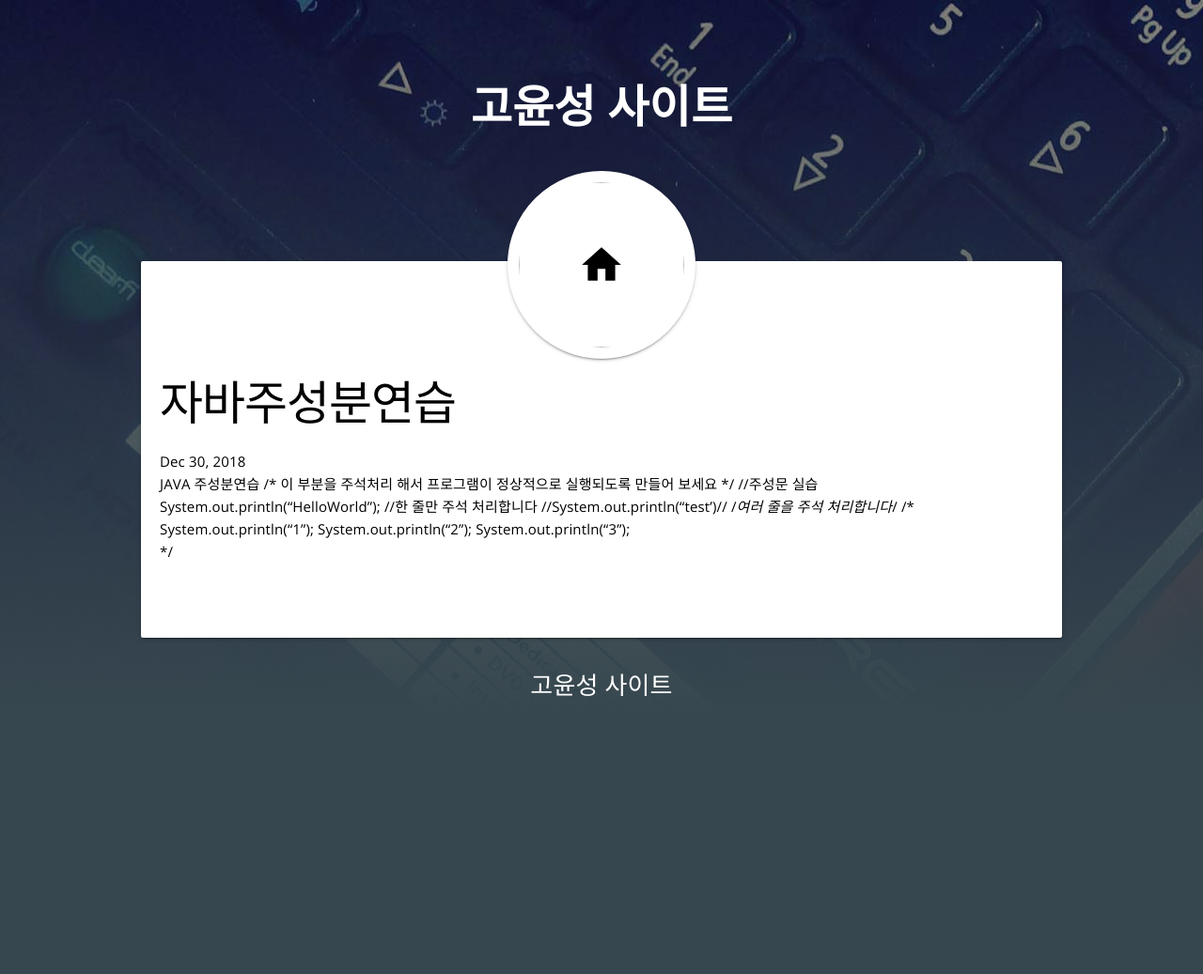
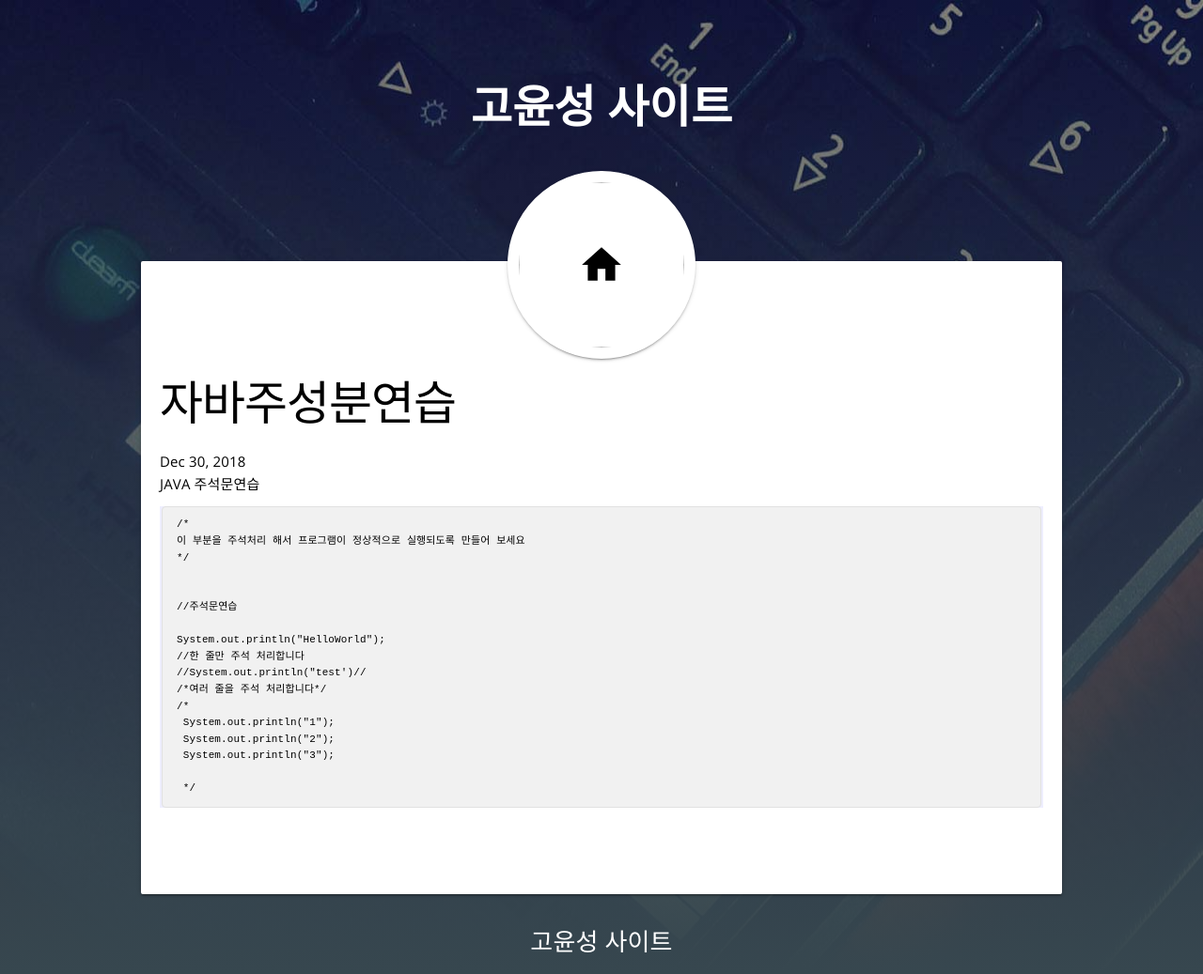
Before and after one commit to kpyoonsung/kpyoonsung.github.io, a Jekyll site: the page built from _posts/2018-12-30-자바주성분연습.markdown, in a window 1280 px wide. Shown: the whole page at 94% size. Built offline with Jekyll 4.4.1, drawn with Linux system fonts in a browser that asks for light colours; our own code applies the rules of GitHub Pages for plain Markdown files; before the commit the page ends 900 px from its top, so only the background shows below that.

Commit message:
주석문연습 수정

```diff
--- a/_posts/2018-12-30-자바주성분연습.markdown
+++ b/_posts/2018-12-30-자바주성분연습.markdown
@@ -1,8 +1,12 @@
-JAVA 주성분연습
+JAVA 주석문연습
+
+~~~
 /*
 이 부분을 주석처리 해서 프로그램이 정상적으로 실행되도록 만들어 보세요
 */
-//주성문 실습
+
+
+//주석문연습
 
 System.out.println("HelloWorld");
 //한 줄만 주석 처리합니다
@@ -14,3 +18,4 @@ System.out.println("HelloWorld");
  System.out.println("3");
 
  */
+~~~
```
